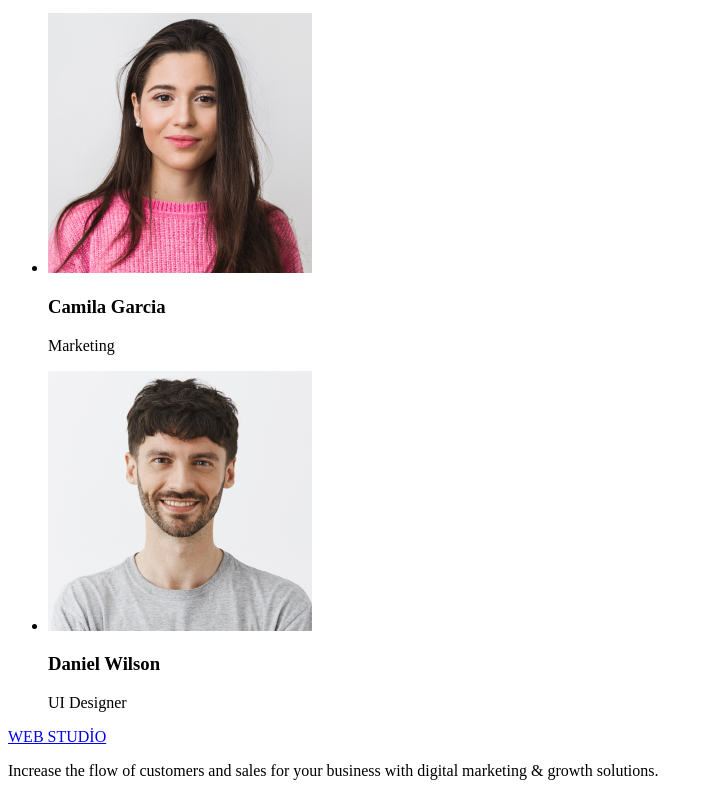
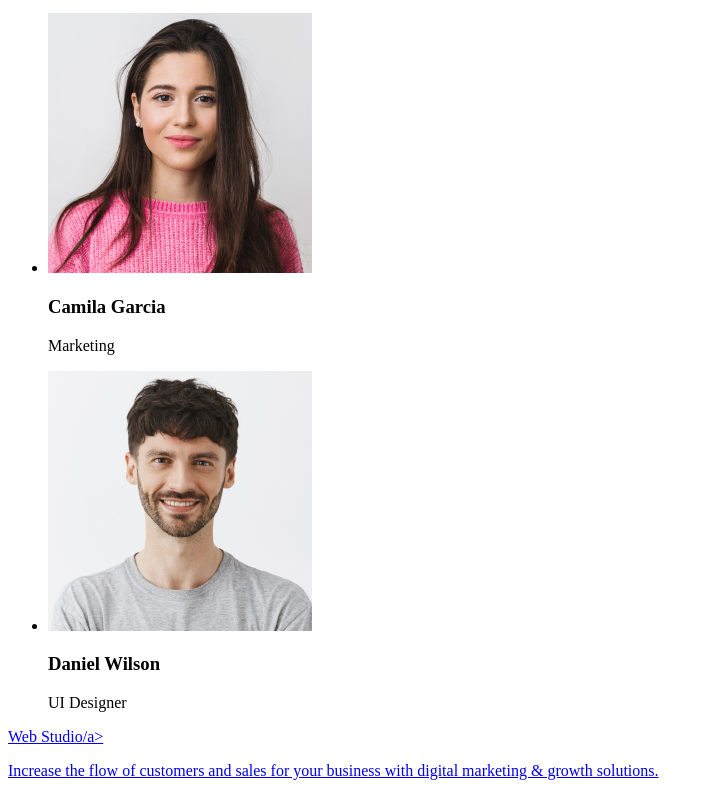
Before and after one commit to Feyza16/goit-markup-hw-01, a plain HTML site: page index.html in a window 1280 px wide. Shown: the part 1319-2115 px from the top of the page, without its empty margins (0-709 px from the left). Drawn offline with Linux system fonts and the light colour scheme.

Commit message:
6.commit

```diff
--- a/index.html
+++ b/index.html
@@ -105,7 +105,7 @@
     </main>
 
     <footer>
-        <a href="./index.html">WEB STUDİO</a>
+        <a href="./index.html">Web Studio/a>
         <P>Increase the flow of customers and sales for your business with digital marketing & growth solutions.</P>
     </footer>
 
```
